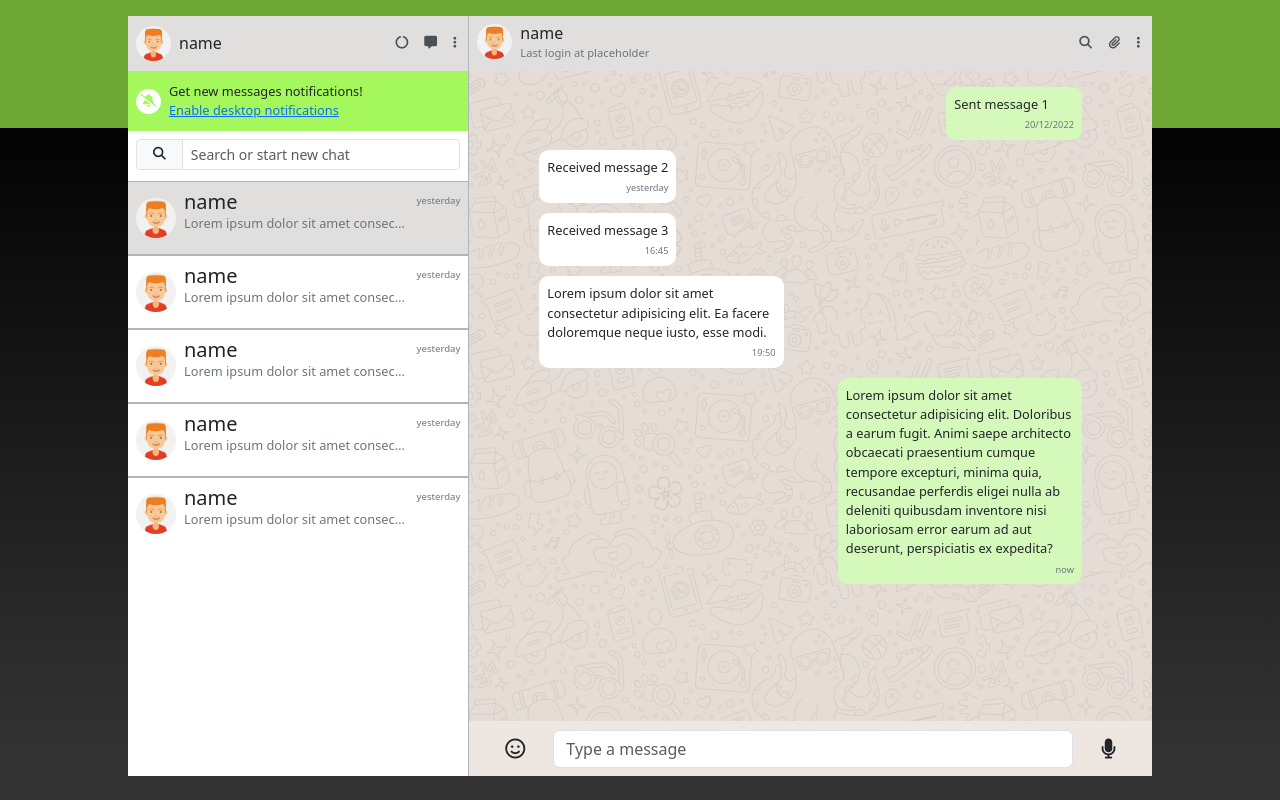
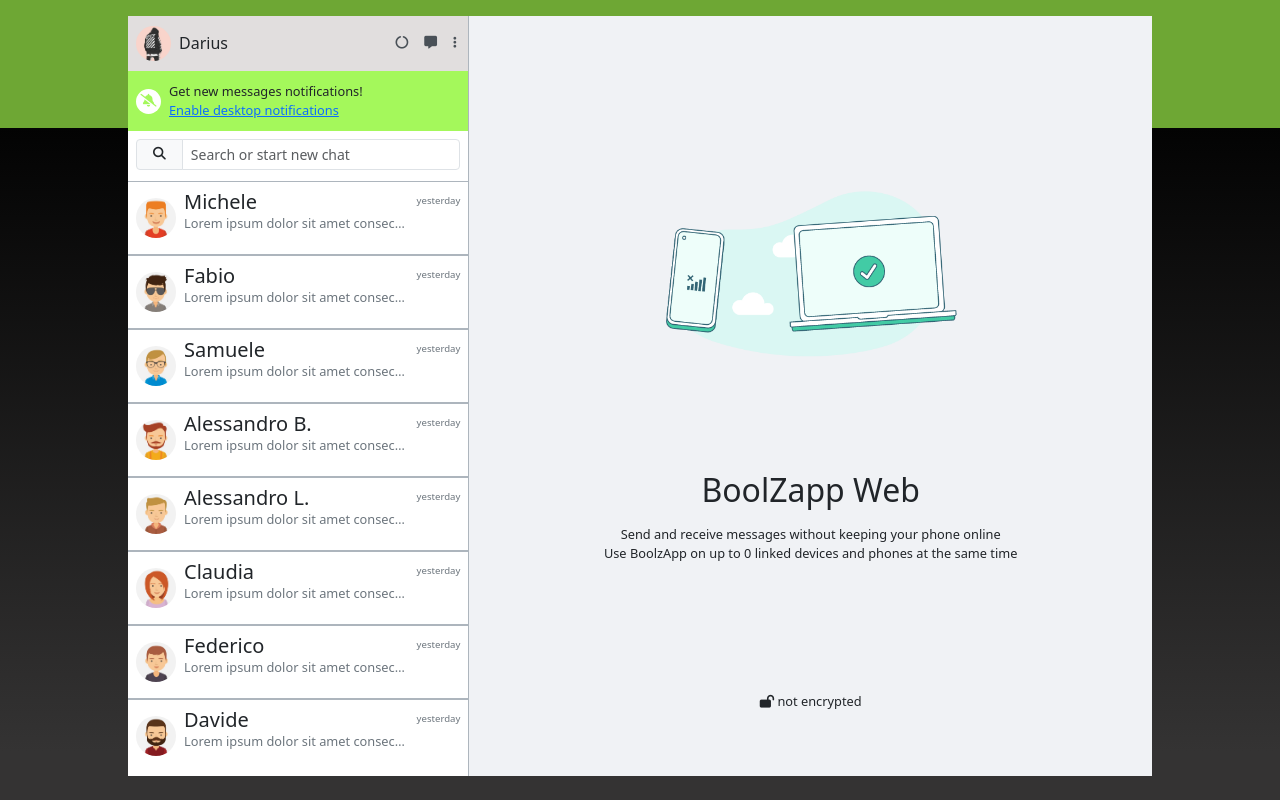
Before and after one commit to D4riu5/vue-boolzapp, a plain HTML site: page index.html in a window 1280 px wide. Drawn offline with nearby package versions, Linux system fonts and the light colour scheme.

Commit message:
Milestone 1.2; 2.1; 2.2 completed

```diff
--- a/css/style.css
+++ b/css/style.css
@@ -83,12 +83,12 @@
 
 /* TEMPORARY */
 #noChat{
-    display: none!important;
+    /* display: none!important; */
 }
 
-.chat{
-    /* display: none!important; */
-}
+/* .chat{
+    display: none!important;
+} */
 /* TEMPORARY */
 
 
@@ -144,15 +144,12 @@ img:not(.special){
 }
 
 
-
 /* ---------MESSAGES SECTION--------- */
 .messagesContainer{
     padding: 0 70px;
     overflow-y: scroll;
     overflow-x: hidden;
     align-content: flex-start;
-
-
 }
 
 .message{
--- a/index.html
+++ b/index.html
@@ -24,8 +24,10 @@
 <!---------- UserProfile Start---------->
                 <div id="userProfileSettings" class="d-flex align-items-center justify-content-between p-2">
                     <div id="profileSettingsLeft" class="d-flex align-items-center">
-                        <img class="rounded-circle me-2" src="img/avatar_1.jpg" alt="">
-                        <h6 class="my_nopadding">name</h6>
+                        <img class="rounded-circle me-2" :src="'img/avatar' + userProfile.avatar + '.jpg'" alt="">
+                        <h6 class="my_nopadding">
+                            {{userProfile.name}}
+                        </h6>
                     </div>
                     <div id="profileSettingsRight" class="d-flex align-items-center text-light-emphasis">
                         <i id="status" class="fa-solid fa-circle-notch p-1"></i>
@@ -60,57 +62,18 @@
 
 <!---------- contacts Start---------->
                 <div id="myContacts" class="">
-                    <div class="p-2 d-flex border-bottom border-top border-dark-subtle contact-card active">
-                        <img class="rounded-circle my-2" src="img/avatar_1.jpg" alt="">
+                    <div v-for="(contact, index) in contacts" v-on:click="setActiveContact(index)" :class="(activeContact === index ? 'active' : '')" class="p-2 d-flex border-bottom border-top border-dark-subtle contact-card" >
+                        <img class="rounded-circle my-2" :src="'img/avatar' + contact.avatar + '.jpg'" :alt="contact.name">
                         <div class="px-2 flex-grow-1 overflow-hidden">
-                            <h5 class="my_nopadding">name</h5>
+                            <h5 class="my_nopadding">
+                                {{ contact.name}}
+                            </h5>
                             <span data-bs-toggle="tooltip" data-bs-placement="bottom" title="placeholder" class="d-inline-block text-truncate w-100 text-secondary" >Lorem ipsum dolor sit amet consectetur adipisicing elit. Id iste voluptatum asperiores suscipit iusto vero voluptatem repellendus eaque, animi in.</span>
                         </div>
                         <div class="text-end flex-shrink-0 mt-1 text-secondary" style="font-size: 0.6rem;">
                             yesterday
                         </div>
                     </div>
-                    <div class="p-2 d-flex border-bottom border-top border-dark-subtle contact-card">
-                        <img class="rounded-circle my-2" src="img/avatar_1.jpg" alt="">
-                        <div class="px-2 flex-grow-1 overflow-hidden">
-                            <h5 class="my_nopadding">name</h5>
-                            <span data-bs-toggle="tooltip" data-bs-placement="bottom" title="placeholder" class="d-inline-block text-truncate w-100 text-secondary" >Lorem ipsum dolor sit amet consectetur adipisicing elit. Id iste voluptatum asperiores suscipit iusto vero voluptatem repellendus eaque, animi in.</span>
-                        </div>
-                        <div class="text-end flex-shrink-0 mt-1 text-secondary" style="font-size: 0.6rem;">
-                            yesterday
-                        </div>
-                    </div>
-                    <div class="p-2 d-flex border-bottom border-top border-dark-subtle contact-card">
-                        <img class="rounded-circle my-2" src="img/avatar_1.jpg" alt="">
-                        <div class="px-2 flex-grow-1 overflow-hidden">
-                            <h5 class="my_nopadding">name</h5>
-                            <span data-bs-toggle="tooltip" data-bs-placement="bottom" title="placeholder" class="d-inline-block text-truncate w-100 text-secondary" >Lorem ipsum dolor sit amet consectetur adipisicing elit. Id iste voluptatum asperiores suscipit iusto vero voluptatem repellendus eaque, animi in.</span>
-                        </div>
-                        <div class="text-end flex-shrink-0 mt-1 text-secondary" style="font-size: 0.6rem;">
-                            yesterday
-                        </div>
-                    </div>
-                    <div class="p-2 d-flex border-bottom border-top border-dark-subtle contact-card">
-                        <img class="rounded-circle my-2" src="img/avatar_1.jpg" alt="">
-                        <div class="px-2 flex-grow-1 overflow-hidden">
-                            <h5 class="my_nopadding">name</h5>
-                            <span data-bs-toggle="tooltip" data-bs-placement="bottom" title="placeholder" class="d-inline-block text-truncate w-100 text-secondary" >Lorem ipsum dolor sit amet consectetur adipisicing elit. Id iste voluptatum asperiores suscipit iusto vero voluptatem repellendus eaque, animi in.</span>
-                        </div>
-                        <div class="text-end flex-shrink-0 mt-1 text-secondary" style="font-size: 0.6rem;">
-                            yesterday
-                        </div>
-                    </div>
-                    <div class="p-2 d-flex border-bottom border-top border-dark-subtle contact-card">
-                        <img class="rounded-circle my-2" src="img/avatar_1.jpg" alt="">
-                        <div class="px-2 flex-grow-1 overflow-hidden">
-                            <h5 class="my_nopadding">name</h5>
-                            <span data-bs-toggle="tooltip" data-bs-placement="bottom" title="placeholder" class="d-inline-block text-truncate w-100 text-secondary" >Lorem ipsum dolor sit amet consectetur adipisicing elit. Id iste voluptatum asperiores suscipit iusto vero voluptatem repellendus eaque, animi in.</span>
-                        </div>
-                        <div class="text-end flex-shrink-0 mt-1 text-secondary" style="font-size: 0.6rem;">
-                            yesterday
-                        </div>
-                    </div>
-
                 </div>
 <!---------- contacts End---------->
             </div>
@@ -118,7 +81,7 @@
  <!----------Chat container  Start---------->
             <div id="chatContainer" class="my_nopadding col-8">
                 <!-- "homepage-chat" Start-->
-                <div id="noChat" class="d-flex flex-column align-items-center justify-content-around">
+                <div v-if="activeContact == null" id="noChat" class="d-flex flex-column align-items-center justify-content-around">
                     <img class="special" src="img/backdrop_light.png" alt="backdrop_light">
                     <div class="text-center">
                         <h2>BoolZapp Web</h2>
@@ -129,15 +92,18 @@
                 <!-- "homepage-chat" End-->
 
                 <!-- real chat Start -->
-                <div class="chat">
+                <div v-else class="chat">
+                    <!-- chat header -->
                     <header class="d-flex justify-content-between p-2">
                         <div class="d-flex alig">
                             <div>
-                                <img class="rounded-circle " src="img/avatar_1.jpg" alt="">
+                                <img class="rounded-circle " :src="'img/avatar' + contacts[activeContact].avatar + '.jpg'"  :alt="contacts[activeContact].name">
                             </div>
                             <div class="px-2 flex-grow-1 overflow-hidden">
-                                <h6 class="my_nopadding">name</h6>
-                                <span data-bs-toggle="tooltip" data-bs-placement="bottom" title="placeholder" class="d-inline-block w-100 text-secondary" style="font-size: 0.7rem;">Last login at placeholder</span>
+                                <h6 class="my_nopadding">
+                                    {{ contacts[activeContact].name }}
+                                </h6>
+                                <span data-bs-toggle="tooltip" data-bs-placement="bottom" title="placeholder" class="d-inline-block w-100 text-secondary" style="font-size: 0.7rem;">Last login placeholder</span>
                             </div>
                         </div>
                         <div id="profileSettingsRight" class="d-flex align-items-center text-light-emphasis">
@@ -146,35 +112,26 @@
                             <i id="contactSettings" class="fa-solid fa-ellipsis-vertical p-1"></i>
                         </div>
                     </header>
+                    <!-- chat header -->
 
+                    <!-- chat main body -->
                     <main class="d-flex flex-column py-3 messagesContainer">
-                        <div class="message sent d-flex flex-column">
-                            Sent message 1
-                            <span class="text-secondary align-self-end mt-1" style="font-size: 0.58rem;"> 20/12/2022</span>
-                        </div>
-                        <div class="message received d-flex flex-column">
-                            Received message 2
-                            <span class="text-secondary align-self-end mt-1" style="font-size: 0.58rem;"> yesterday</span>
-                        </div>
-                        <div class="message received d-flex flex-column">
-                            Received message 3
-                            <span class="text-secondary align-self-end mt-1" style="font-size: 0.58rem;"> 16:45</span>
-                        </div>
-                        <div class="message received d-flex flex-column">
-                            Lorem ipsum dolor sit amet consectetur adipisicing elit. Ea facere doloremque neque iusto, esse modi.
-                            <span class="text-secondary align-self-end mt-1" style="font-size: 0.58rem;"> 19:50</span>
-                        </div>
-                        <div class="message sent d-flex flex-column">
-                            Lorem ipsum dolor sit amet consectetur adipisicing elit. Doloribus a earum fugit. Animi saepe architecto obcaecati praesentium cumque tempore excepturi, minima quia, recusandae perferdis eligei nulla ab deleniti quibusdam inventore nisi laboriosam error earum ad aut deserunt, perspiciatis ex expedita?
-                            <span class="text-secondary align-self-end mt-1" style="font-size: 0.58rem;"> now</span>
+                        <div v-for="(msg, index) in contacts[activeContact].messages" :class="(msg.status == 'sent'? 'message sent d-flex flex-column' : 'message received d-flex flex-column')">
+                            {{msg.message}}
+                            <span class="text-secondary align-self-end mt-1" style="font-size: 0.58rem;">
+                                {{ msg.date }} change this
+                            </span>
                         </div>
                     </main>
+                    <!-- chat main body -->
 
+                    <!-- chat footer -->
                     <footer class="p-2 d-flex align-items-center">
                         <i id="emoji" class="fa-regular fa-face-smile mx-4 p-1 fs-5"></i>
                         <input id="sendMessage" type="text" placeholder="Type a message" class="form-control">
                         <i id="voiceRecord" class="fa-solid fa-microphone mx-4 p-1 fs-5"></i>
                     </footer>
+                    <!-- chat footer -->
                 </div>
                 <!-- real chat End -->
             </div>
--- a/js/script.js
+++ b/js/script.js
@@ -4,12 +4,18 @@
   createApp({
     data() {
       return {
+        activeContact: null,
+        userProfile: {
+          name: 'Darius',
+          avatar: '_me',
+        },
         contacts: [
           // Michele
           {
           name: 'Michele',
           avatar: '_1',
           visible: true,
+          active: false,
           messages: [
           {
           date: '10/01/2020 15:30:55',
@@ -33,6 +39,7 @@
           name: 'Fabio',
           avatar: '_2',
           visible: true,
+          active: false,
           messages: [
           {
           date: '20/03/2020 16:30:00',
@@ -56,6 +63,7 @@
           name: 'Samuele',
           avatar: '_3',
           visible: true,
+          active: false,
           messages: [
           {
           date: '28/03/2020 10:10:40',
@@ -79,6 +87,7 @@
           name: 'Alessandro B.',
           avatar: '_4',
           visible: true,
+          active: false,
           messages: [
           {
           date: '10/01/2020 15:30:55',
@@ -97,6 +106,7 @@
           name: 'Alessandro L.',
           avatar: '_5',
           visible: true,
+          active: false,
           messages: [
           {
           date: '10/01/2020 15:30:55',
@@ -115,6 +125,7 @@
           name: 'Claudia',
           avatar: '_6',
           visible: true,
+          active: false,
           messages: [
           {
           date: '10/01/2020 15:30:55',
@@ -138,6 +149,7 @@
           name: 'Federico',
           avatar: '_7',
           visible: true,
+          active: false,
           messages: [
           {
           date: '10/01/2020 15:30:55',
@@ -156,6 +168,7 @@
           name: 'Davide',
           avatar: '_8',
           visible: true,
+          active: false,
           messages: [
           {
           date: '10/01/2020 15:30:55',
@@ -178,9 +191,21 @@
       }
     },
     methods:{
-
+      toggleActive(contact) {
+        contact.active = !contact.active
+      },
+      setActiveContact(index) {
+        this.activeContact = index;
+      },
     },
     mounted() {
+      // event on ESC button to reset activeContact, and go back to homepage
+      window.addEventListener('keydown', (e) => {
+        if (e.keyCode === 27) {
+            this.activeContact = null;
+        }
+    });
     console.log(`the component is now mounted.`)
+
   }
   }).mount('#app')
```
Also changed, not shown: img/avatar_me.jpg (added).
